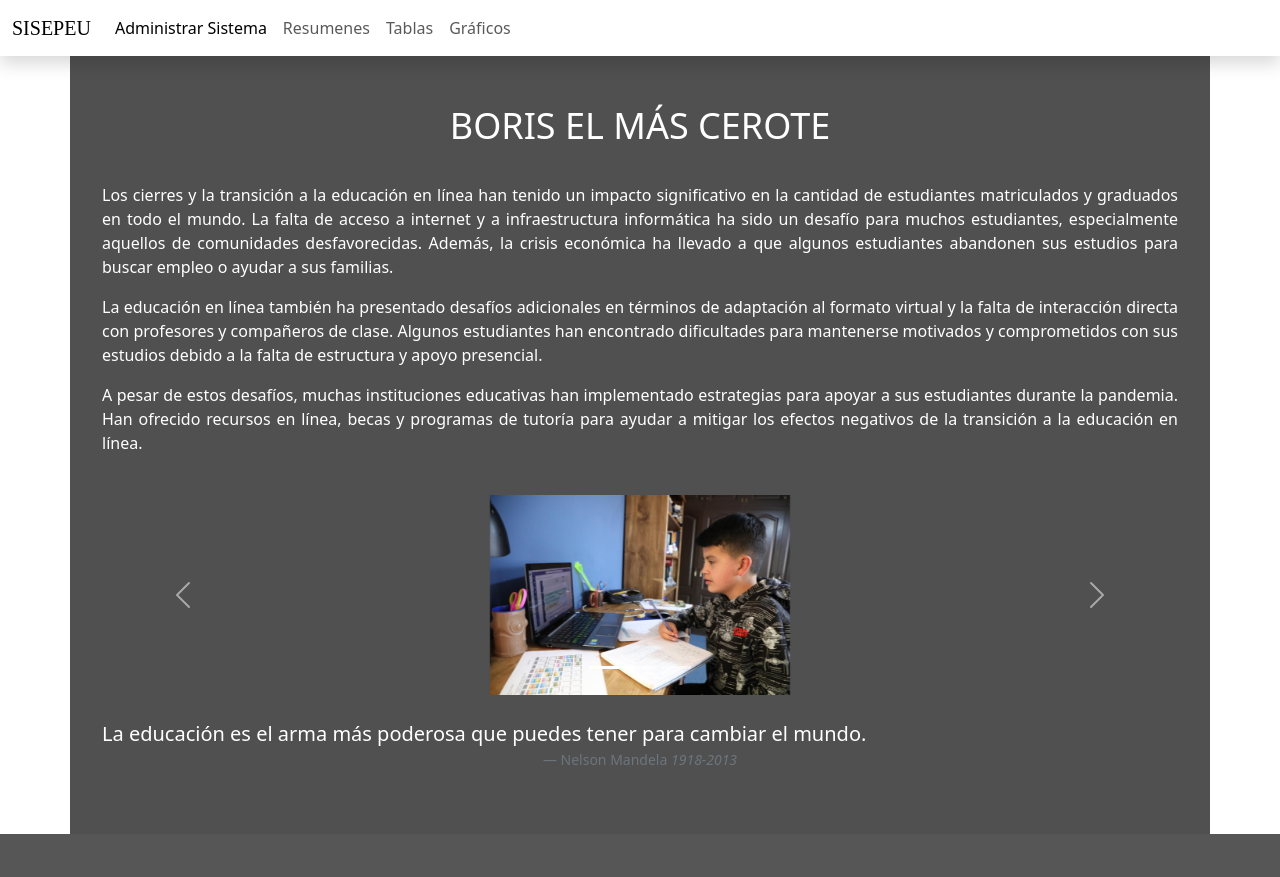
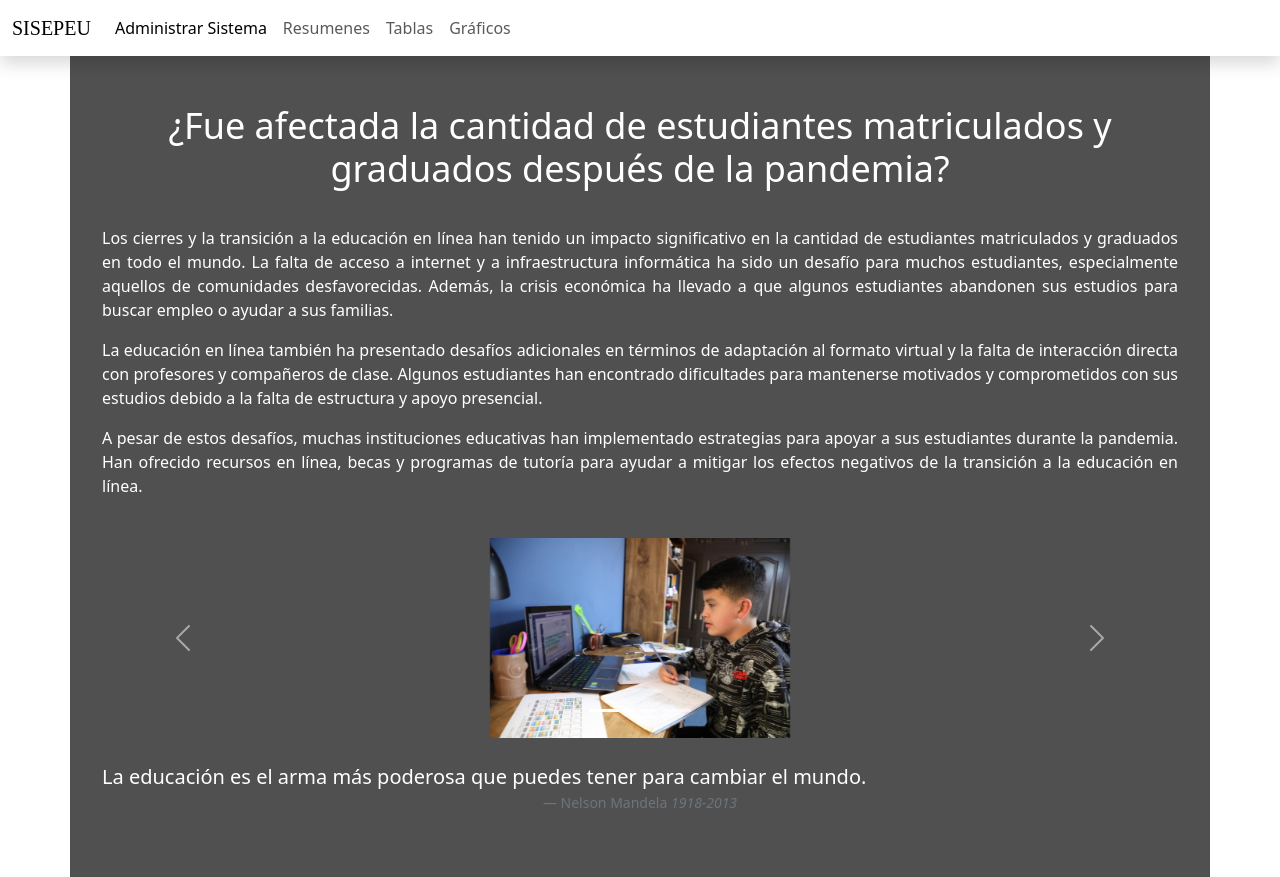
Before and after one commit to kyller7120/SISEPEU, a Django app: page / in a window 1280 px wide. Before the commit the page ends 834 px from the top, so only its background shows below. Run offline with Django 3.2, Linux system fonts and the light colour scheme; some libraries are stand-ins or nearby versions.

Commit message:
Update index.html

```diff
--- a/templates/usuario/index.html
+++ b/templates/usuario/index.html
@@ -84,7 +84,7 @@
   </header>
 
   <div class="container">
-    <h1>BORIS EL MÁS CEROTE</h1>
+    <h1>¿Fue afectada la cantidad de estudiantes matriculados y graduados después de la pandemia?</h1>
 
     <p>Los cierres y la transición a la educación en línea han tenido un impacto significativo en la cantidad de
       estudiantes matriculados y graduados en todo el mundo. La falta de acceso a internet y a infraestructura
```
